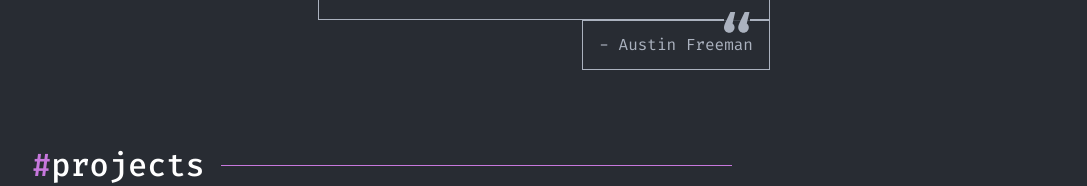
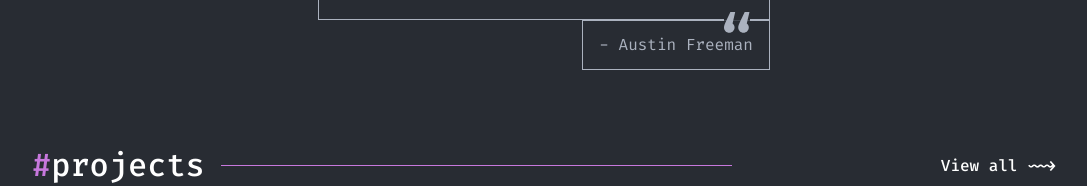
Before and after one commit to aegisnull/luistellez, a React (Create React App) app: page / in a window 1280 px wide. Shown: the part 737-923 px from the top of the page, without its empty margins (96-1183 px from the left). Built offline with nearby package versions, Linux system fonts and the light colour scheme.

Commit message:
style: add styling to view all button on Projects component

```diff
--- a/src/components/Projects/Projects.scss
+++ b/src/components/Projects/Projects.scss
@@ -1,5 +1,8 @@
 .projects {
   padding-top: 74px;
+  display: flex;
+  justify-content: space-between;
+  align-items: center;
 
   .projects__title {
     display: flex;
@@ -11,4 +14,22 @@
     background-color: var(--accent-color);
     margin-left: 16px;
   }
+
+  &__nav {
+    font-family: 'Fira Code', monospace;
+    font-weight: 500;
+    font-size: 16px;
+    line-height: 21px;
+    color: var(--white-color);
+
+    &:hover {
+      color: var(--accent-color);
+      transition: 0.2s;
+      cursor: pointer;
+    }
+
+    &::after {
+      content: ' ~~>';
+    }
+  }
 }
```
